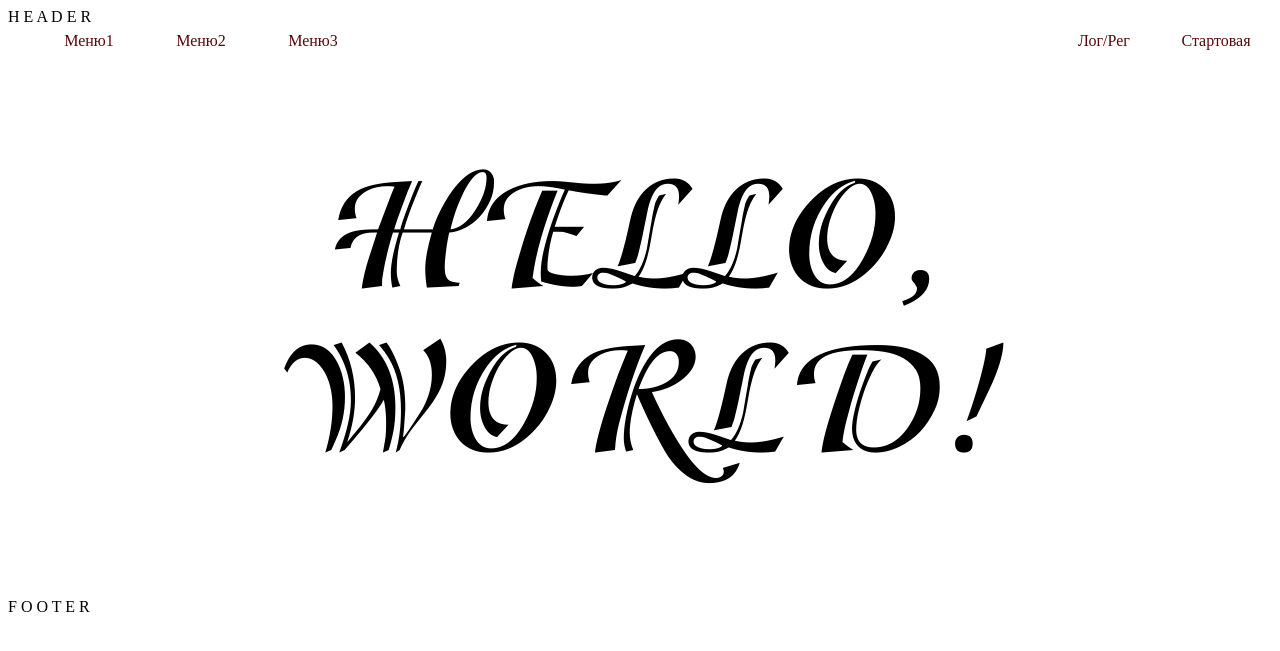
After one commit to DPtop/T_E_S_T, a Django app: page /mywebnote/first/ in a window 1280 px wide. The commit adds this page. Shown: the top 651 px of the page. Run offline with Django 4.2, Linux system fonts and the light colour scheme.

Commit message:
добавлены: стартовая страница, в меню логин/регистрация и стартовая страница

```diff
--- a/webnote/mywebnote/pymain.py
+++ b/webnote/mywebnote/pymain.py
@@ -1,4 +1,6 @@
 from django.http import HttpResponse
+
+# получение переменных из js: NickName, ...
 def my_endpoint(request):
     print('request:', request)
     return HttpResponse()
--- a/webnote/mywebnote/static/css/style_base.css
+++ b/webnote/mywebnote/static/css/style_base.css
@@ -61,7 +61,7 @@
 }
 .menu ul li { float: none; }
 .menu li:hover {
-    background-color: #f90;
-    outline: 2px solid #f90;
+  background-color: #f90;
+  outline: 2px solid #f90;
 }
 .menu ul li:hover { background-color: #f90; }
--- /dev/null
+++ b/webnote/mywebnote/templates/first.html
@@ -0,0 +1,21 @@
+{% extends 'base.html' %}
+{% load static %}
+{% block  content %}
+
+<style>
+    @font-face {
+        font-family: my_font; /* Гарнитура шрифта */
+        src: url({% static 'my_font/1isadora-m-bold.ttf' %}); /* Путь к файлу со шрифтом */
+    }
+    h1 {
+        text-align: center;
+        font-family: my_font;
+        font-size: 1000%;
+    }
+</style>
+<h1>
+    HELLO,<br>
+    WORLD!
+</h1>
+
+{% endblock %}
--- a/webnote/mywebnote/urls.py
+++ b/webnote/mywebnote/urls.py
@@ -6,4 +6,5 @@ urlpatterns = [
     path('login/', mynote.login),
     path('registration/', mynote.registration),
     path('my-endpoint/', my_endpoint, name='my-endpoint'),
+    path('first/', mynote.first),
 ]
--- a/webnote/mywebnote/views.py
+++ b/webnote/mywebnote/views.py
@@ -6,3 +6,6 @@ def login(request):
 
 def registration(request):
     return render(request, "registration.html")  #http://127.0.0.1:8000/mywebnote/registration/
+
+def first(request):
+    return render(request, "first.html")  #http://127.0.0.1:8000/mywebnote/first/
--- a/webnote/webnote/templates/base.html
+++ b/webnote/webnote/templates/base.html
@@ -183,6 +183,16 @@
                         </li>
                     </ul>
                 </li>
+
+                <li style="float:right;"><a href="../first">Стартовая</a></li>
+
+                <li style="float:right;"><a href="#">Лог/Рег</a>
+                    <ul>
+                        <li><a href="../login">Логин</a></li>
+                        <li><a href="../registration">Регистрация</a></li>
+                    </ul>
+                </li>
+
             </ul>
         </nav>
     </header>
--- a/webnote/webnote/urls.py
+++ b/webnote/webnote/urls.py
@@ -15,10 +15,11 @@ Including another URLconf
     2. Add a URL to urlpatterns:  path('blog/', include('blog.urls'))
 """
 from django.contrib import admin
-from django.urls import path
-from django.urls import include
+from django.urls import path, include
+from django.views.generic import RedirectView
 
 urlpatterns = [
+    path('', RedirectView.as_view(url='mywebnote/first/', permanent=True)),
+    path('mywebnote/', include('mywebnote.urls')),
     path('admin/', admin.site.urls),
-    path('mywebnote/', include('mywebnote.urls')),
 ]
```
Also changed, not shown: webnote/mywebnote/static/my_font/1isadora-m-bold.ttf (added).
